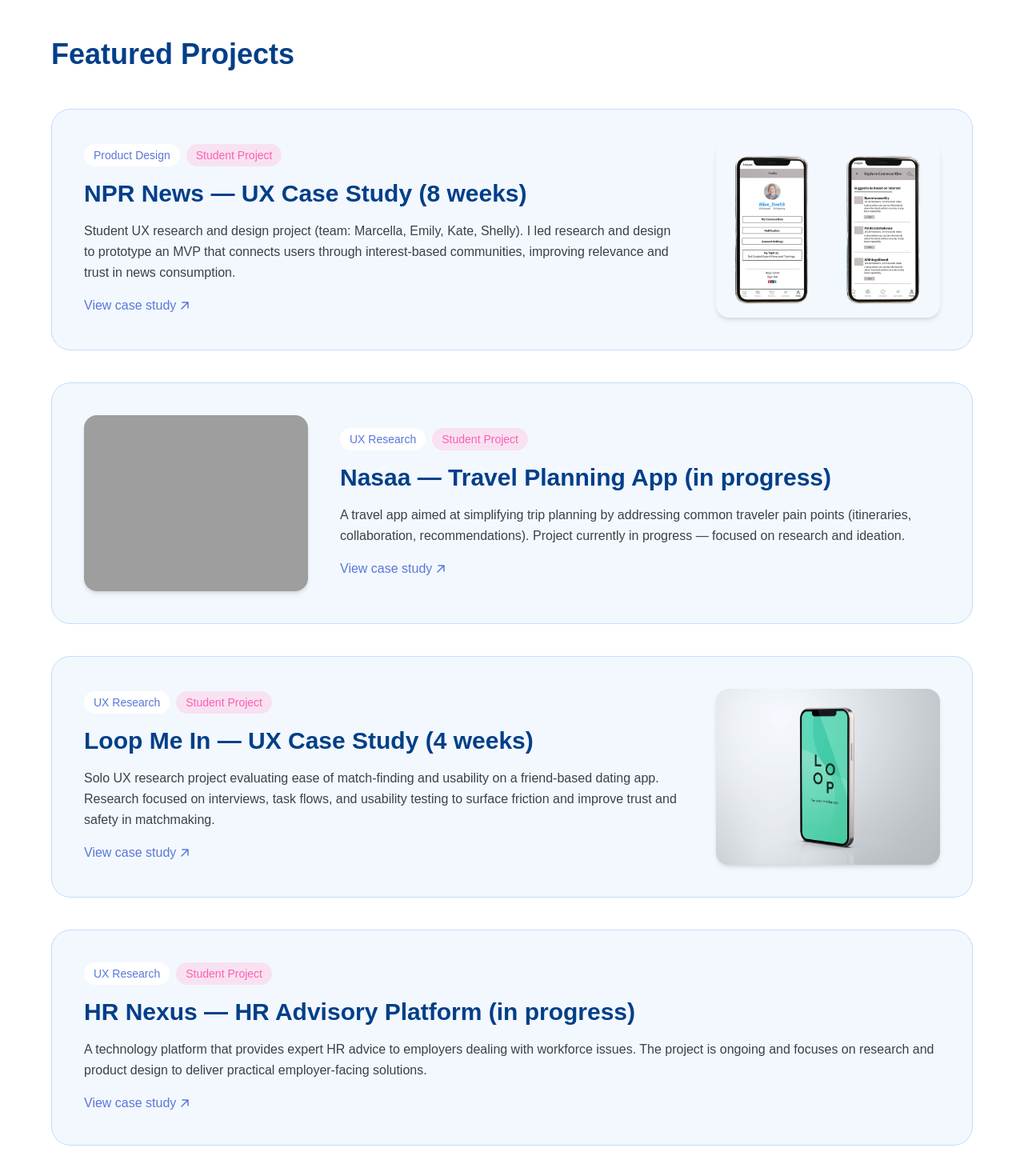
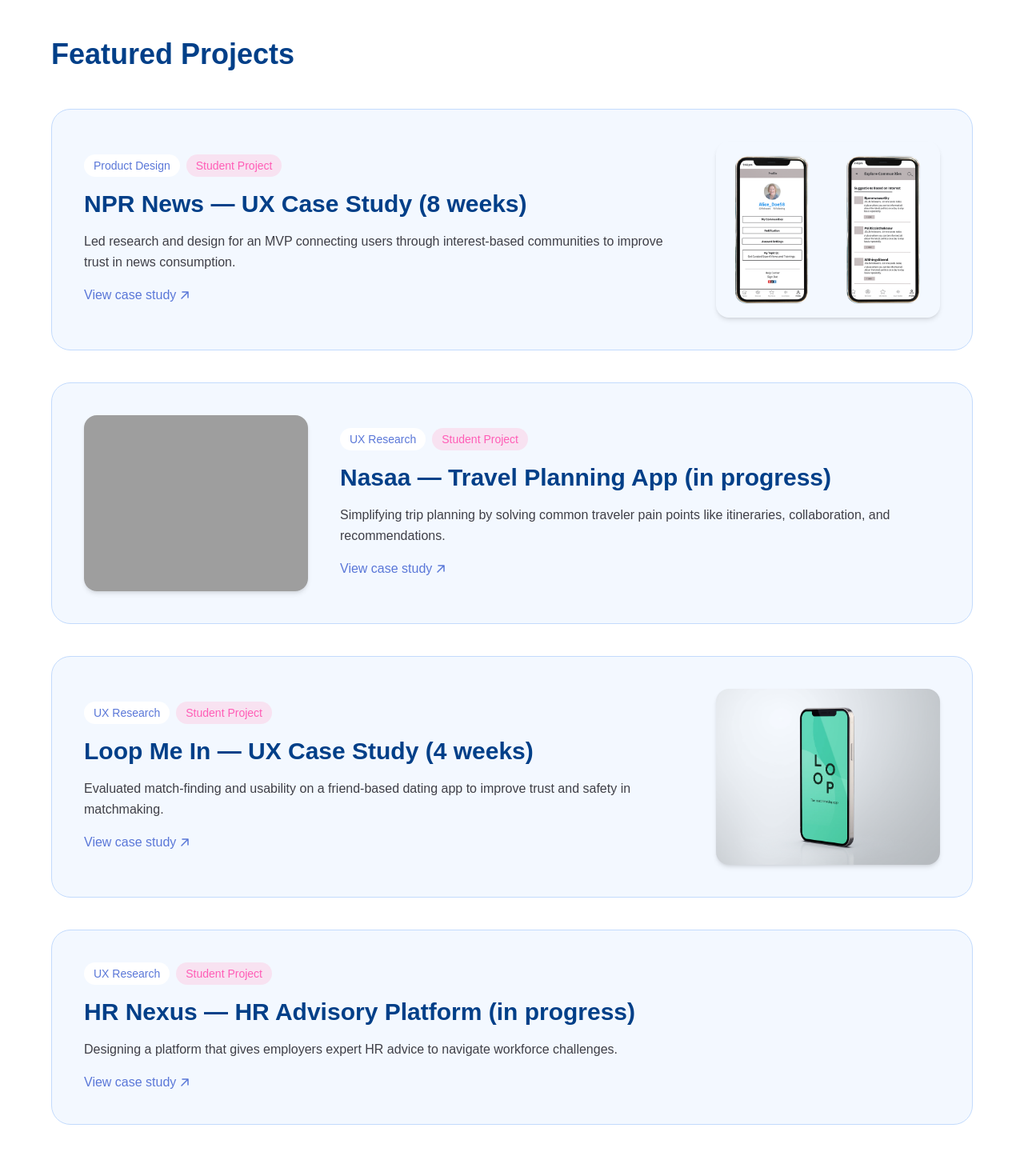
Before and after one commit to TzipHoro/MarcysPortfolio, a Next.js app in the folder my-portfolio/: page / in a window 1280 px wide. Shown: the part 1331-2801 px from the top of the page at 80% size. Built offline with nearby package versions, Linux system fonts and the light colour scheme; grey boxes are pictures that could not be loaded.

Commit message:
Shorten project card descriptions to single crisp sentences

```diff
--- a/my-portfolio/app/page.tsx
+++ b/my-portfolio/app/page.tsx
@@ -84,7 +84,7 @@
                 slug: "npr-news",
                 title: "NPR News — UX Case Study (8 weeks)",
                 description:
-                  "Student UX research and design project (team: Marcella, Emily, Kate, Shelly). I led research and design to prototype an MVP that connects users through interest-based communities, improving relevance and trust in news consumption.",
+                  "Led research and design for an MVP connecting users through interest-based communities to improve trust in news consumption.",
                 category: "Product Design",
                 image: "/Phone+Mockup.webp",
               },
@@ -92,7 +92,7 @@
                 slug: "nasaa",
                 title: "Nasaa — Travel Planning App (in progress)",
                 description:
-                  "A travel app aimed at simplifying trip planning by addressing common traveler pain points (itineraries, collaboration, recommendations). Project currently in progress — focused on research and ideation.",
+                  "Simplifying trip planning by solving common traveler pain points like itineraries, collaboration, and recommendations.",
                 category: "UX Research",
                 image: "/nasaa-mockup.png.jpg",
               },
@@ -100,7 +100,7 @@
                 slug: "loop-me-in",
                 title: "Loop Me In — UX Case Study (4 weeks)",
                 description:
-                  "Solo UX research project evaluating ease of match-finding and usability on a friend-based dating app. Research focused on interviews, task flows, and usability testing to surface friction and improve trust and safety in matchmaking.",
+                  "Evaluated match-finding and usability on a friend-based dating app to improve trust and safety in matchmaking.",
                 category: "UX Research",
                 image: "/loop-mockup.png",
               },
@@ -108,7 +108,7 @@
                 slug: "hr-nexus",
                 title: "HR Nexus — HR Advisory Platform (in progress)",
                 description:
-                  "A technology platform that provides expert HR advice to employers dealing with workforce issues. The project is ongoing and focuses on research and product design to deliver practical employer-facing solutions.",
+                  "Designing a platform that gives employers expert HR advice to navigate workforce challenges.",
                 category: "UX Research",
                 image: null,
               },
```
